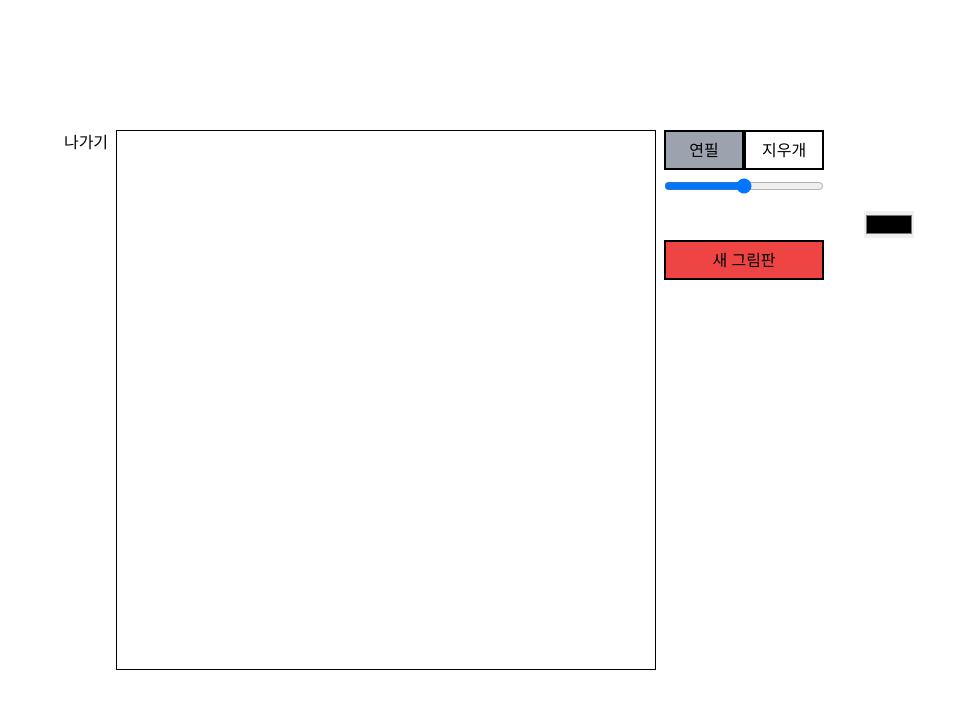
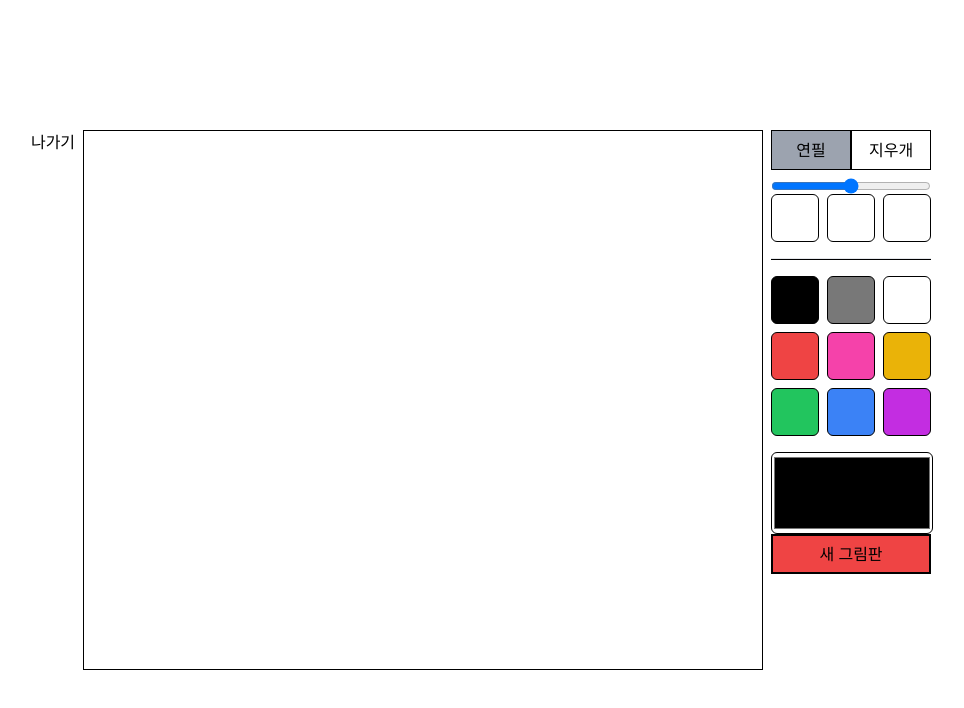
Before and after one commit to jaesoekjjang/Detective-Doodle, a React (Vite) app in the folder frontend/: page /single in a window 1280 px wide. Shown: the top 708 px of the page, without its empty margins (151-1115 px from the left). Built offline with nearby package versions, Linux system fonts and the light colour scheme.

Commit message:
Add: more color palettes

```diff
--- a/frontend/src/components/single/Palette.tsx
+++ b/frontend/src/components/single/Palette.tsx
@@ -19,15 +19,21 @@ const Palette = () => {
       <button
         key={k}
         onClick={changeColor}
-        className={`w-10 h-10 palette-${k}`}
+        className={`palette-${k}`}
         value={colors[k as ColorName]}
       ></button>
     ));
 
   return (
-    <div>
-      {mapColorButtons()}
-      <input type="color" onChange={changeColor} value={color} />
+    <div className="flex w-44 flex-col gap-4 ">
+      <div className="flex flex-wrap gap-2">
+        <button className="palette-block"></button>
+        <button className="palette-block"></button>
+        <button className="palette-block"></button>
+      </div>
+      <hr className="w-40" style={{ height: '2px', background: 'black' }} />
+      <div className="flex flex-wrap gap-2">{mapColorButtons()}</div>
+      <input className="color-input" type="color" onChange={changeColor} value={color} />
     </div>
   );
 };
--- a/frontend/src/components/single/ToolButton.tsx
+++ b/frontend/src/components/single/ToolButton.tsx
@@ -15,7 +15,7 @@ const englishToKorean = {
 const ToolButton: React.FC<ToolButtonProps> = ({ clickedTool, toolType, handleClickTool }) => {
   return (
     <button
-      className={`h-10 w-20 border-2 border-black ${toolType == clickedTool && 'clicked-tool'}`}
+      className={`h-10 w-20 border-[1px] border-black ${toolType == clickedTool && 'clicked-tool'}`}
       value={toolType}
       onClick={handleClickTool}
     >
--- a/frontend/src/components/single/Tools.tsx
+++ b/frontend/src/components/single/Tools.tsx
@@ -1,16 +1,16 @@
-import React, { useCallback, useState } from 'react';
+import React, { useCallback } from 'react';
 import { useRecoilState, useSetRecoilState } from 'recoil';
 
+import { toolType, lineWidth } from '../../recoil/canvasAtom';
 import ToolButton from './ToolButton';
 import ToolWidth from './ToolWidth';
 
 import { setTool, getToolWidth } from '../../game/api';
 import type { Tools as ToolsType } from '../../game/models/Tools';
-import { toolType, lineWidth } from '../../recoil/canvasAtom';
 
 const Tools = () => {
   const [clickedTool, setClickedTool] = useRecoilState(toolType);
-  const [width, setWidth] = useRecoilState(lineWidth);
+  const setWidth = useSetRecoilState(lineWidth);
 
   const handleClickTool: React.MouseEventHandler<HTMLButtonElement> = useCallback(
     (e) => {
@@ -18,7 +18,6 @@ const Tools = () => {
       if (tool == clickedTool) return;
 
       setClickedTool(tool as ToolsType);
-      console.log(tool);
       setTool(tool as ToolsType);
       setWidth(getToolWidth());
     },
--- a/frontend/src/game/api.ts
+++ b/frontend/src/game/api.ts
@@ -1,16 +1,20 @@
+import Game from './Game';
 import Canvas from './Canvas';
-import Game from './Game';
 import type { Tools } from './models/Tools';
 
-export const WIDTH = '540px';
+export const WIDTH = '680px';
 export const HEIGHT = '540px';
 
 export const colors = {
   black: '#000000',
-  red: '#EF4444',
+  gray: '#787878d9',
+  white: '#ffffff',
+  red: '#ef4444',
+  pink: '#f542aad9',
   yellow: '#eab308',
   green: '#22c55e',
   blue: '#3b82f6',
+  purple: '#c32de1d9',
 } as const;
 
 const widthWeight = {
--- a/frontend/src/game/tools/Pencil.ts
+++ b/frontend/src/game/tools/Pencil.ts
@@ -4,10 +4,10 @@ export default class Pencil extends Tool {
   private _color: string = 'black';
 
   onMouseMove(x: number, y: number) {
+    this.ctx.strokeStyle = this._color;
+    this.ctx.lineWidth = this._lineWidth;
     this.ctx.beginPath();
     this.ctx.moveTo(this.lastPoint.x, this.lastPoint.y);
-    this.ctx.strokeStyle = this._color;
-    this.ctx.lineWidth = this._lineWidth;
     this.ctx.lineTo(x, y);
     this.ctx.stroke();
     this.ctx.closePath();
--- a/frontend/src/index.css
+++ b/frontend/src/index.css
@@ -3,36 +3,60 @@
 @tailwind utilities;
 
 @layer components {
-  .lobby-button {
-    @apply border-2 border-black w-auto h-10 leading-10;
-  }
-  .clicked-tool {
-    @apply bg-gray-400;
-  }
-
-  .palette-black {
-    @apply bg-black;
-  }
-
-  .palette-red {
-    @apply bg-red-500;
-  }
-
-  .palette-yellow {
-    @apply bg-yellow-500;
-  }
-
-  .palette-green {
-    @apply bg-green-500;
-  }
-
-  .palette-blue {
-    @apply bg-blue-500;
-  }
-
   #canvas {
-    width: 540px;
+    width: 680px;
     height: 540px;
     border: 1px solid black;
   }
+  .palette-block {
+    @apply w-12 h-12 border-[1px] border-black rounded-md;
+  }
 }
+.lobby-button {
+  @apply border-2 border-black w-auto h-10 leading-10;
+}
+.palette-black {
+  @apply bg-black palette-block;
+}
+.palette-gray {
+  background: rgba(120, 120, 120);
+  @apply palette-block;
+}
+.palette-white {
+  @apply bg-white palette-block;
+}
+.palette-red {
+  @apply bg-red-500 palette-block;
+}
+.palette-pink {
+  background: rgba(245, 66, 170);
+  @apply palette-block;
+}
+.palette-yellow {
+  @apply bg-yellow-500 palette-block;
+}
+.palette-green {
+  @apply bg-green-500 palette-block;
+}
+.palette-blue {
+  @apply bg-blue-500 palette-block;
+}
+.palette-purple {
+  background: rgba(195, 45, 225);
+  @apply palette-block;
+}
+
+.color-input {
+  width: 102px;
+  height: 52px;
+  appearance: none;
+  cursor: pointer;
+  background: none;
+  box-sizing: content-box;
+  outline: none;
+  @apply w-40 h-20 border-[1px] border-black rounded-md appearance-none;
+}
+
+.clicked-tool {
+  @apply bg-gray-400;
+}
--- a/frontend/src/recoil/canvasAtom.ts
+++ b/frontend/src/recoil/canvasAtom.ts
@@ -1,7 +1,7 @@
 import { atom, selector } from 'recoil';
+
 import { Tools } from '../game/models/Tools';
-
-import { widthWeight, getLineWeight } from '../game/api';
+import { getLineWeight } from '../game/api';
 
 const lineWidth = atom<number>({
   key: 'lineWidth',
@@ -15,7 +15,7 @@ const toolType = atom<Tools>({
 
 const cursorRadius = selector({
   key: 'cursorRadius',
-  get: ({ get }) => Math.max((get(lineWidth) * getLineWeight(get(toolType)) * 4) / 100 / 2, 3),
+  get: ({ get }) => Math.max((get(lineWidth) * getLineWeight(get(toolType)) * 4) / 100 / 2, 8),
 });
 
 export { lineWidth, toolType, cursorRadius };
```
